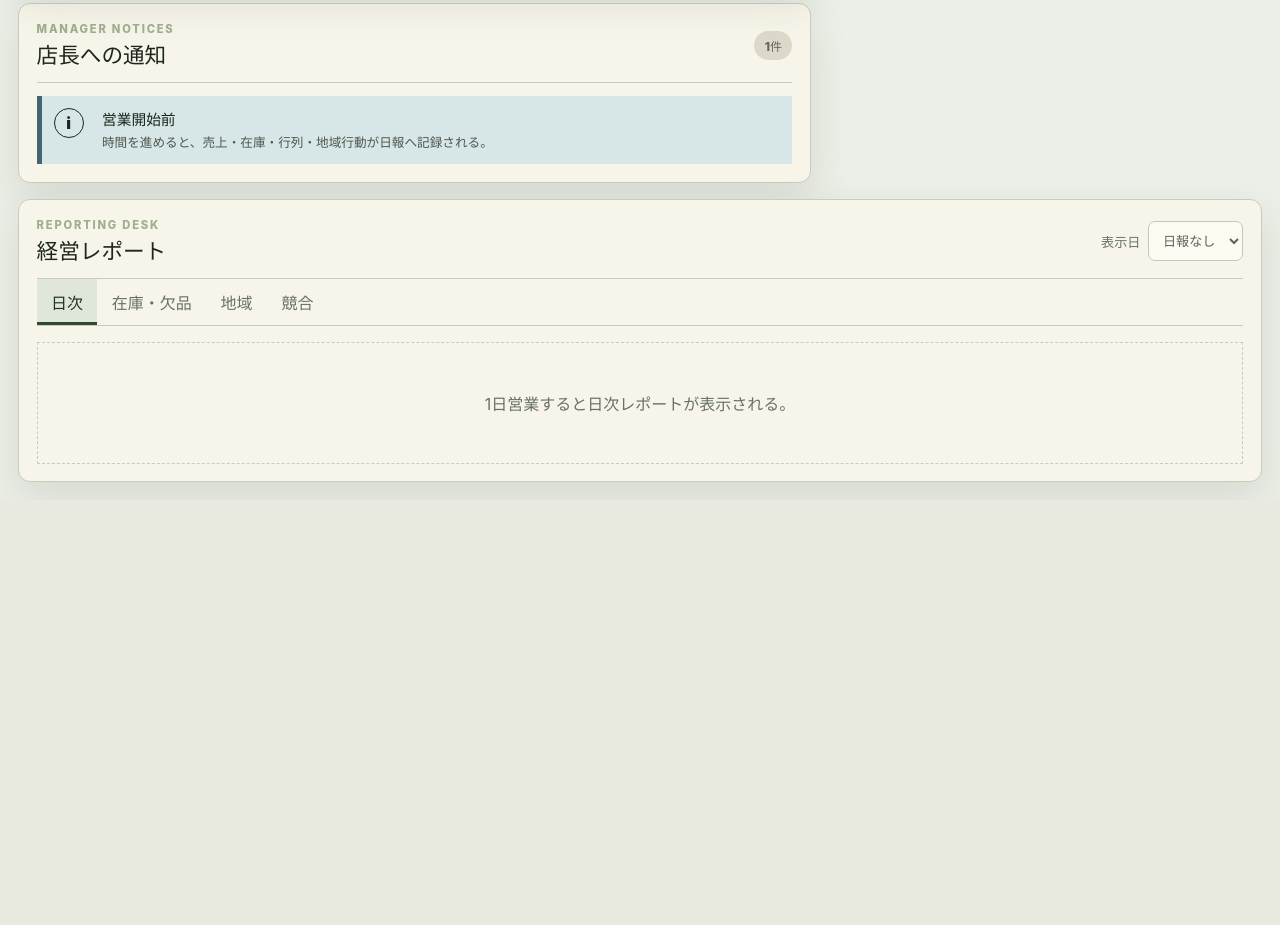
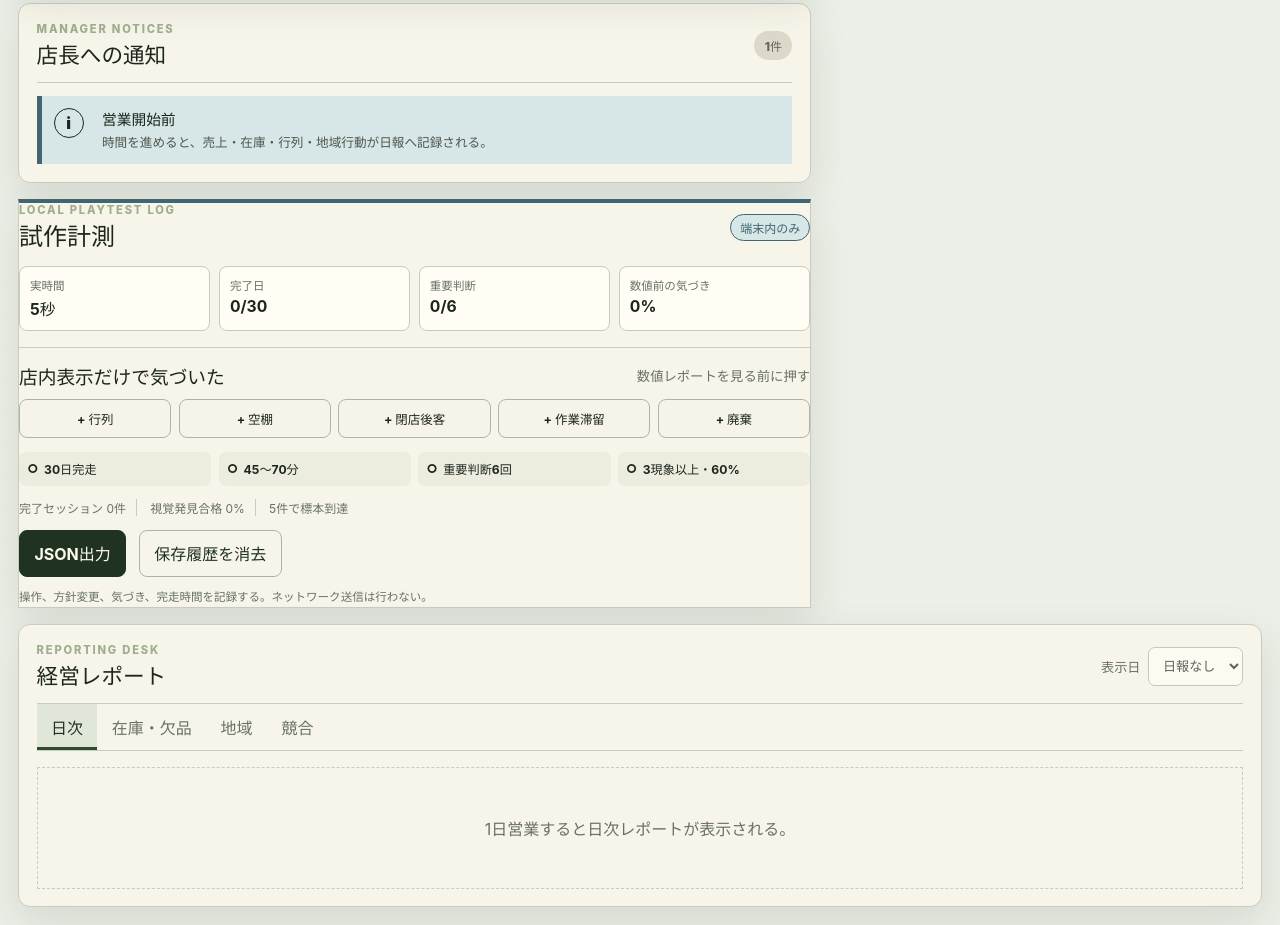
Before and after one commit to s1-1985/Convenience-store-Frontier, a website built with Vite: page index.html in a window 1280 px wide. Shown: the part 1994-2919 px from the top of the page. Before the commit the page ends 2494 px from the top, so only its background shows below. Built offline with nearby package versions, Linux system fonts and the light colour scheme.

Commit message:
feat: load local playtest runtime

```diff
--- a/index.html
+++ b/index.html
@@ -223,5 +223,6 @@
     <script type="module" src="/src/ui/main.ts"></script>
     <script type="module" src="/src/ui/storeVisualizationRuntime.ts"></script>
     <script type="module" src="/src/ui/campaignRuntime.ts"></script>
+    <script type="module" src="/src/ui/playtestRuntime.ts"></script>
   </body>
 </html>
```
